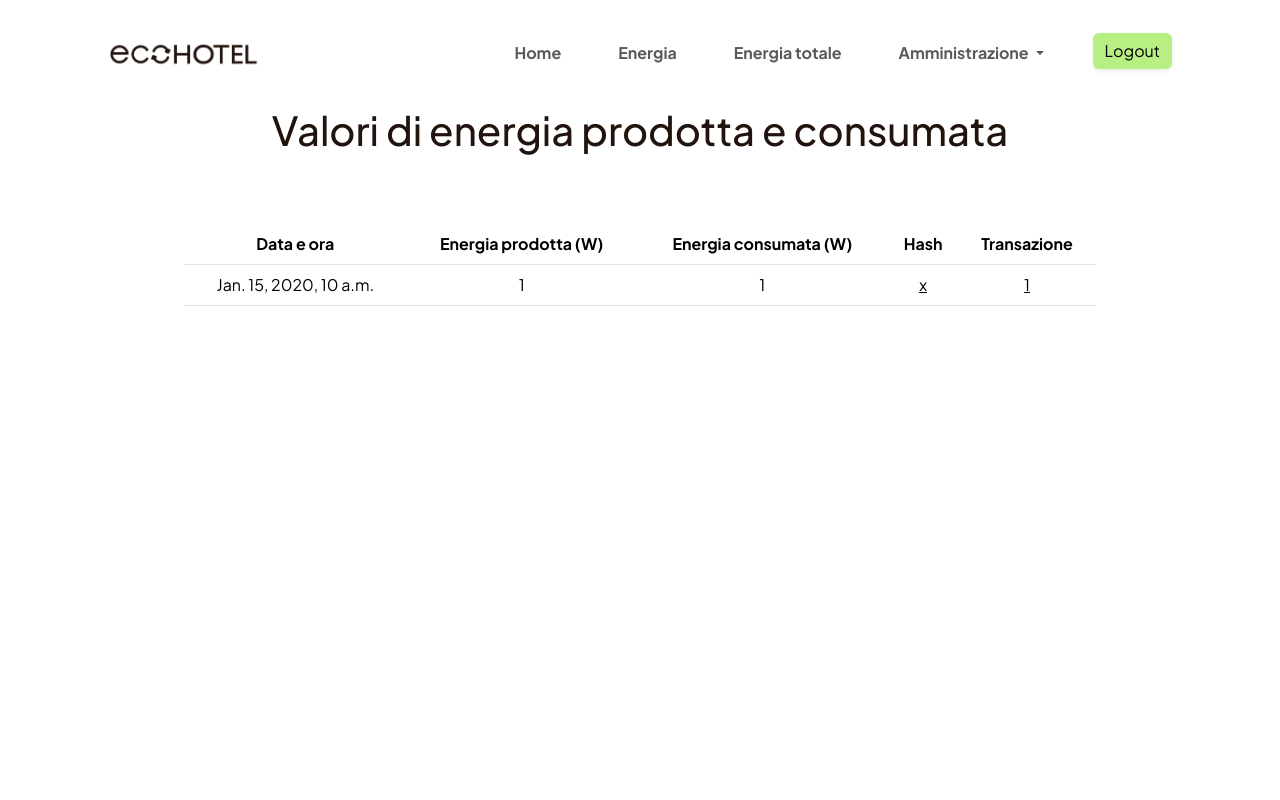
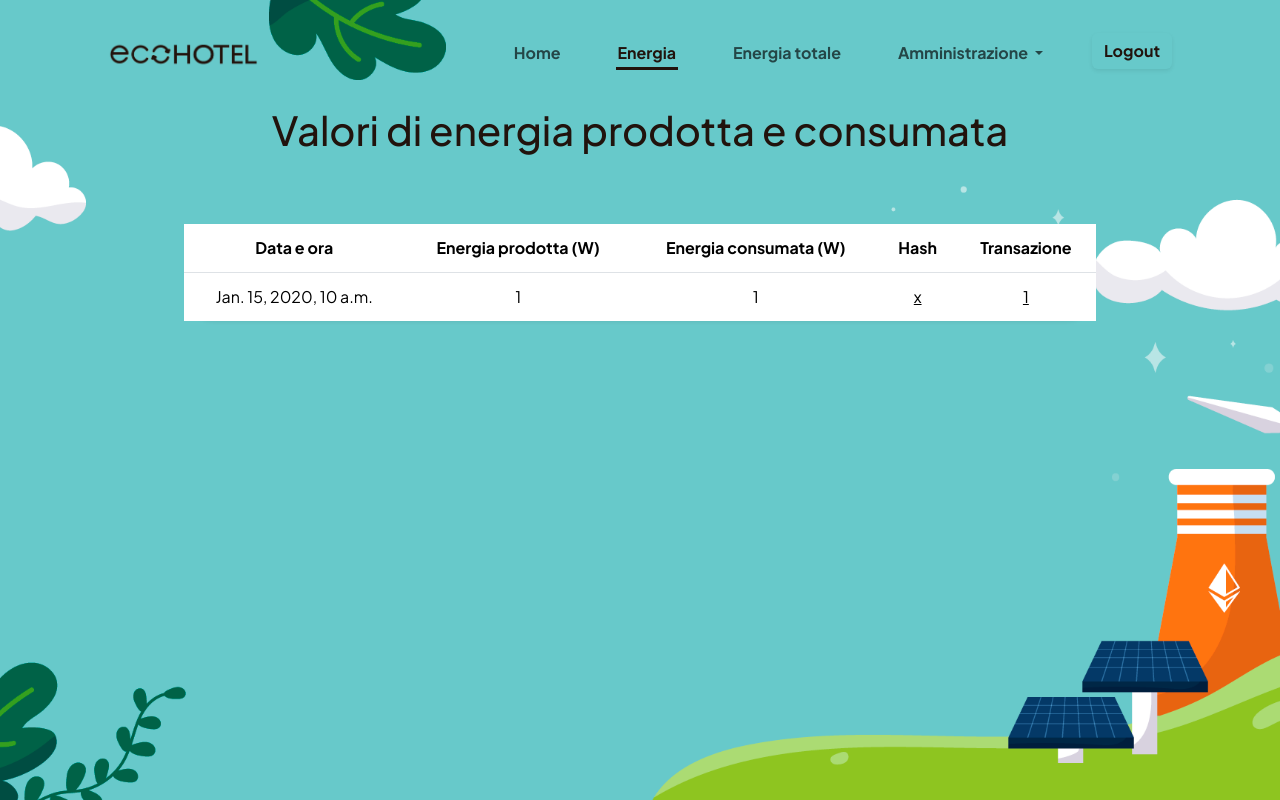
Before and after one commit to rickybada/ecohotel, a Django app: page /energia/energy_table/ in a window 1280 px wide. Run offline with Django 4.2, Linux system fonts and the light colour scheme; a user stored in the database is signed in; tables that the repository leaves empty hold one stand-in row (values such as "Sample post").

Commit message:
Aggiornamento css

```diff
--- a/energia/static/css/style.css
+++ b/energia/static/css/style.css
@@ -3,14 +3,15 @@
 /*-------------------------------------------------------------*/
 
 @import url('https://fonts.googleapis.com/css2?family=Plus+Jakarta+Sans:ital,wght@0,200;0,300;0,400;0,500;0,600;0,700;0,800;1,200;1,300;1,400;1,500;1,600;1,700;1,800&display=swap');
-/* Import the stylesheet for the font from the Google Fonts library */
+/* Importa il foglio di stile per il font dalla libreria Google Fonts */
 
-/* Font setting */
+/* Impostazione del font */
 body, h1, h2, h3, h4, h5, h6 {
     font-family: 'Plus Jakarta Sans', sans-serif;
     color: #21130d;
-    /* Set the font for the headings and the body text of the document */
+    /* Imposta il font per i titoli e il testo del corpo del documento */
 }
+
 
 /*-------------------------------------------------------------
 /* Color setup */
@@ -23,10 +24,7 @@ body, h1, h2, h3, h4, h5, h6 {
     width: 100%;
     height: 100%;
     z-index: -1;
-    /* Background set to be full screen and positioned below all content */
 }
-
-/* All the classes below are for different sections in the site, they are set to have different backgrounds */
 
 .home-background {
     background: url('/static/icons/landingpage_ecohotel.png') no-repeat center center fixed;
@@ -34,7 +32,6 @@ body, h1, h2, h3, h4, h5, h6 {
     -moz-background-size: cover;
     -o-background-size: cover;
     background-size: cover;
-    /* Setting background image to cover entire element for the home section */
 }
 
 .insert_energy-background {
@@ -43,68 +40,171 @@ body, h1, h2, h3, h4, h5, h6 {
     -moz-background-size: cover;
     -o-background-size: cover;
     background-size: cover;
-    /* Setting background image to cover entire element for the insert energy section */
 }
 
-/* This pattern is repeated for the other classes (access_control-background, energy_totals-background, energy-background, logout-background, login-background) */
+.access_control-background {
+    background: url('/static/icons/sfondo_link_accessi.png') no-repeat center center fixed;
+    -webkit-background-size: cover;
+    -moz-background-size: cover;
+    -o-background-size: cover;
+    background-size: cover;
+}
+
+.energy_totals-background {
+    background: url('/static/icons/sfondo_link_energia_totale.png') no-repeat center center fixed;
+    -webkit-background-size: cover;
+    -moz-background-size: cover;
+    -o-background-size: cover;
+    background-size: cover;
+}
+
+.energy-background {
+    background: url('/static/icons/sfondo_link_energia.png') no-repeat center center fixed;
+    -webkit-background-size: cover;
+    -moz-background-size: cover;
+    -o-background-size: cover;
+    background-size: cover;
+}
+
+.logout-background {
+    background: url('/static/icons/sfondo_link_logout.png') no-repeat center center fixed;
+    -webkit-background-size: cover;
+    -moz-background-size: cover;
+    -o-background-size: cover;
+    background-size: cover;
+}
+
+.login-background {
+    background: url('/static/icons/sfondo_link_login.png') no-repeat center center fixed;
+    -webkit-background-size: cover;
+    -moz-background-size: cover;
+    -o-background-size: cover;
+    background-size: cover;
+}
 
 .navbar {
-    background-color: transparent !important; /* Use !important to override any other CSS rules */
-    box-shadow: none; /* Remove shadow */
-    border: none; /* Remove border */
+    background-color: transparent !important; /* Utilizza !important per sovrascrivere eventuali altre regole CSS */
+    box-shadow: none; /* Rimuove l'ombra */
+    border: none; /* Rimuove il bordo */
     padding: 2rem 6rem;
     display: flex;
     justify-content: space-between;
-    /* Set padding, display and space distribution between items in the navbar */
+    /* Imposta il padding, la visualizzazione e la distribuzione dello spazio tra gli elementi nella navbar */
 }
 
 .navbar-brand {
     margin-right: auto;
-    /* Set the right margin for the logo in the navbar */
+    /* Imposta il margine a destra per il logo nella navbar */
 }
 
 .navbar-nav {
     margin-left: auto;
-    /* Set the left margin for the items in the navbar */
+    /* Imposta il margine a sinistra per gli elementi nella navbar */
 }
 
 .navbar-nav .nav-link {
     margin-right: 41px;
     font-size: 16px;
     font-weight: bold;
-    /* Set the right margin and font size for the links in the navbar */
+    /* Imposta il margine destro e la dimensione del carattere per i link nella navbar */
 }
 
-/* Style for the active link in the navbar is set in the following classes (navbar-nav .nav-item.active .nav-link, navbar-nav .nav-item:nth-child(1).active .nav-link::before, navbar-nav .nav-item:nth-child(2).active .nav-link::before, navbar-nav .nav-item.active .nav-link::before, navbar-nav .nav-item.active .nav-link .custom-button:hover) */
+.nav-item.active .nav-link {
+
+    /* Imposta lo stile per il link attivo nella navbar */
+}
+
+.navbar-nav .nav-item.active .nav-link {
+    font-weight: bold;
+    color: #21130d;
+    position: relative;
+}
+
+.navbar-nav .nav-item:nth-child(1).active .nav-link::before {
+    left: 6px;
+    width: 80%;
+    /* Imposta le coordinate specifiche per il primo link attivo */
+}
+
+.navbar-nav .nav-item:nth-child(2).active .nav-link::before {
+    left: 6px;
+    width: 84%;
+    /* Imposta le coordinate specifiche per il secondo link attivo */
+}
+
+.navbar-nav .nav-item.active .nav-link::before {
+    content: "";
+    position: absolute;
+    bottom: -3px;
+    left: 4px;
+    width: 93%;
+    height: 3px;
+    background-color: #21130d;
+    transform: translateY(-6px);
+}
+
+.navbar-nav .nav-item.active .nav-link .custom-button:hover {
+    background-color: transparent;
+    color: #21130d;
+    box-shadow: 8px 8px rgba(0, 0, 0, 0.2);
+}
 
 .container {
     max-width: 960px;
     margin: auto;
     text-align: center;
-    /* Set the maximum width, margin and text alignment for the containers */
+    /* Imposta la larghezza massima, il margine e l'allineamento del testo per i contenitori */
 }
 
 .table {
     width: 100%;
     color: #212529;
-    /* Set the width, bottom margin and text color for tables */
+    /* Imposta la larghezza, il margine inferiore e il colore del testo per le tabelle */
 }
 
-/* The table-container and table-container-energy classes set the maximum height and vertical scroll for the table container */
+.table,
+.table-container {
+  box-shadow: 0 0 5px rgba(0, 0, 0, 0.1);
+  border-radius: 30px;
+}
 
-/* The following classes (.table th, .table td, table tr:last-child td, .energy_totals tbody tr:last-child th) set the padding, vertical alignment and bottom border style for table elements */
+.table th,
+.table td {
+    padding: 0.75rem;
+    vertical-align: top;
+    /* Imposta il padding, l'allineamento verticale */
+}
+
+.table-container {
+    max-height: 500px;
+    overflow-y: auto;
+    /* Imposta l'altezza massima e lo scroll verticale per la tabella contenitore */
+}
+
+.table-container-energy {
+    height: 550px !important;
+    overflow-y: auto !important;
+    max-height: 500px !important;
+    /* Imposta l'altezza massima e lo scroll verticale per la tabella contenitore */
+}
+
+table tr:last-child td {
+    border-bottom-style: none !important;
+}
+
+.energy_totals tbody tr:last-child th {
+    border-bottom-style: none !important;
+}
 
 .truncate-text {
   max-width: 200px;
   overflow: hidden;
   text-overflow: ellipsis;
   white-space: nowrap;
-  /* Text truncation styling */
 }
 
 .copy-text {
   cursor: pointer;
-  /* Cursor turns into pointer (hand) on hover, indicating clickable text */
 }
 
 .btn {
@@ -112,26 +212,52 @@ body, h1, h2, h3, h4, h5, h6 {
     background-color: #B7EF83;
     border: none;
     text-decoration: none;
-    /* Set the padding, background and text colors, borders and text decoration for buttons */
+    /* Imposta il padding, i colori di sfondo e del testo, i bordi e la decorazione del testo per i pulsanti */
 }
 
 .btn:hover {
     background-color: #63E432;
-    /* Set the background color when the cursor hovers over the buttons */
+    /* Imposta il colore di sfondo quando il cursore passa sopra ai pulsanti */
 }
 
-/* The following classes (.custom-button, .custom-button::before, .custom-button:hover::before) define the styling for a custom button, its hover effect and a pseudo-element before the button */
+.custom-button {
+    background-color: transparent;
+    color: #21130d;
+    position: relative;
+    z-index: 1;
+    overflow: hidden;
+    font-weight: bold;
+}
+
+.custom-button::before {
+    content: "";
+    position: absolute;
+    top: 0;
+    left: 0;
+    width: 100%;
+    height: 100%;
+    background: linear-gradient(to bottom, rgba(0, 0, 0, 0.3) 0%, rgba(0, 0, 0, 0) 100%);
+    transform: translateY(100%);
+    transition: transform 0.3s;
+    color: #21130d;
+}
+
+.custom-button:hover::before {
+    color: #21130d;
+    transform: translateY(0);
+    background-color: transparent;
+}
 
 .alert {
     padding: 20px;
     color: #fff;
     background-color: #f44336;
     margin-bottom: 15px;
-    /* Set the padding, background and text colors, and bottom margin for alerts */
+    /* Imposta il padding, i colori di sfondo e del testo, e il margine inferiore per gli avvisi */
 }
 
 .custom-margin {
-  margin-top: 70px; /* Set the desired top margin */
+  margin-top: 70px; /* Imposta il margine superiore desiderato */
 }
 
 .title {
@@ -154,7 +280,6 @@ body, h1, h2, h3, h4, h5, h6 {
     justify-content: center;
     align-items: center;
     flex-direction: column;
-    /* Styling for the login container */
 }
 
 .login-container .login-form {
@@ -166,20 +291,20 @@ body, h1, h2, h3, h4, h5, h6 {
     padding: 50px;
     flex-direction: column;
     align-items: center;
-    /* Styling for the login form within the login container */
 }
 
 .login-container h2 {
   font-size: 2em;
   color: #162938;
   margin-bottom: 70px;
-  margin-top: 0; /* Remove top spacing for the title */
+  margin-top: 0; /* Rimuovi la spaziatura superiore per il titolo */
+
 }
 
 .login-container .login-form h2 {
     font-size: 2em;
     color: #162938;
-    margin-top: -10px; /* Add a top spacing to separate the title from the form */
+    margin-top: -10px; /* Aggiungi una spaziatura superiore per separare il titolo dalla form */
 }
 
 .form-group {
@@ -198,5 +323,4 @@ body, h1, h2, h3, h4, h5, h6 {
 
 .copy-text:hover {
   color: blue;
-  /* Styling for the text to be copied, underline it and change its color to blue on hover */
 }
```
